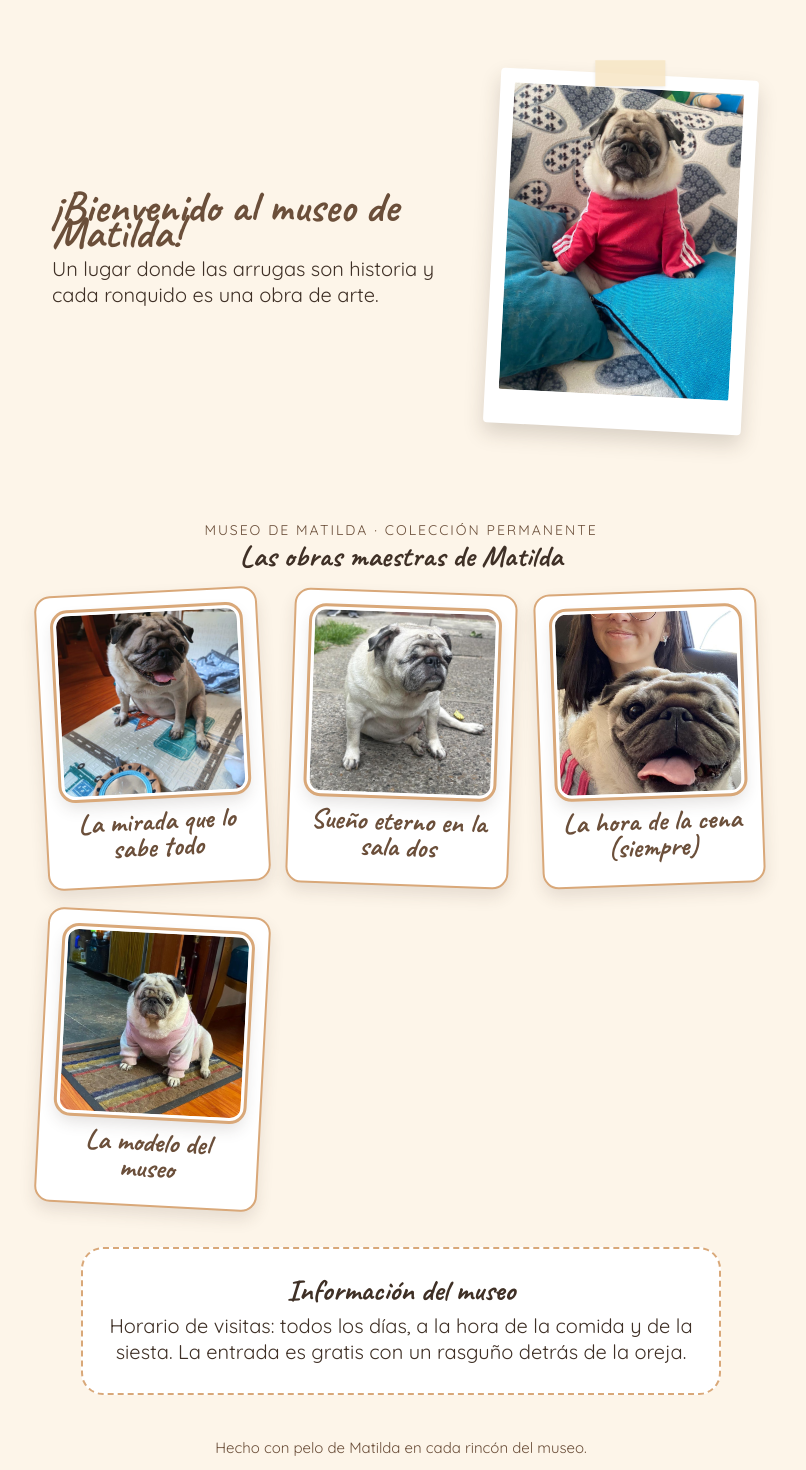
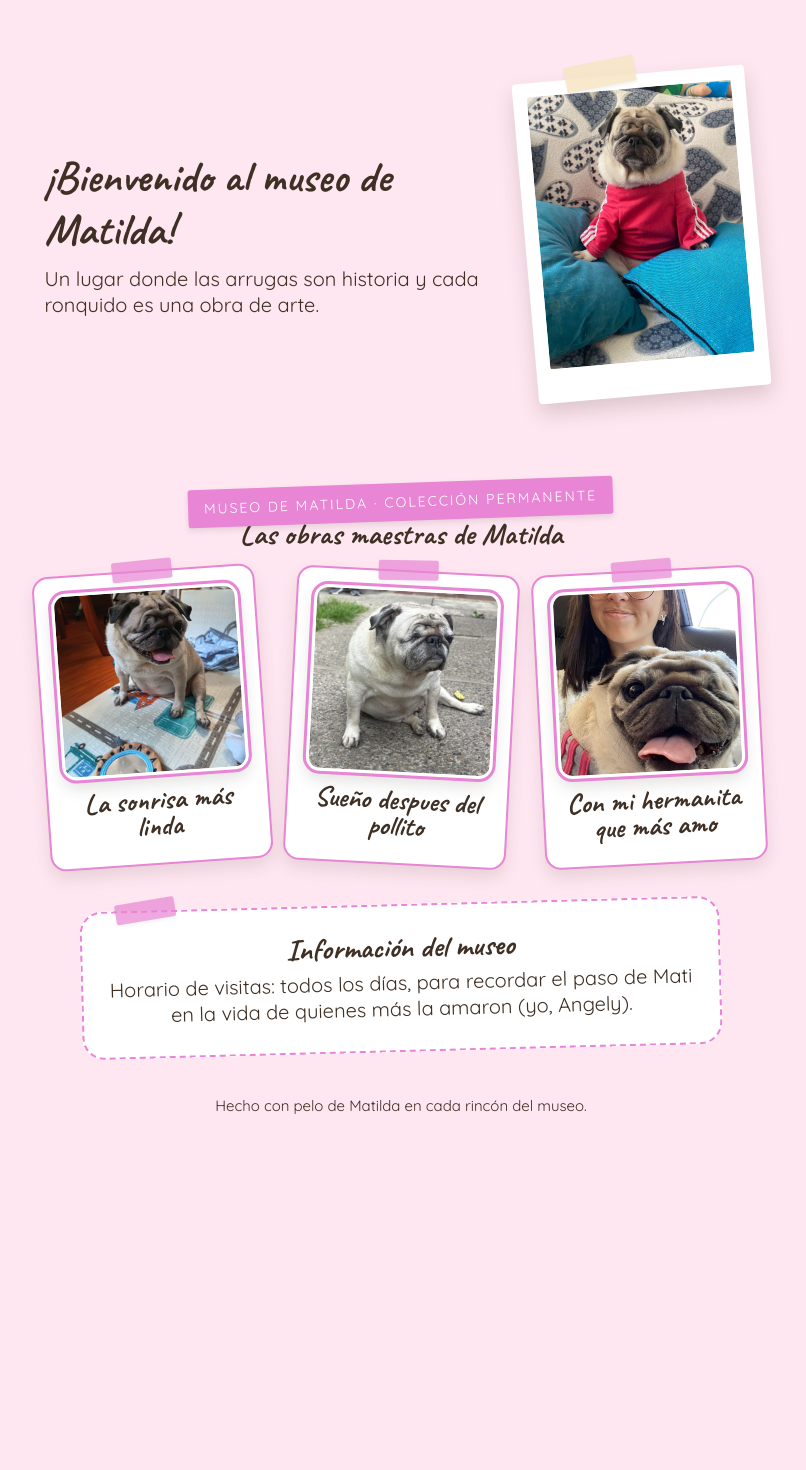
Before and after one commit to AngelyyP/Primera-pagina-react, a React (Vite) app: page / in a window 1280 px wide. Shown: the top 1470 px of the page, without its empty margins (239-1045 px from the left). After the commit the page ends 1179 px from the top, so only its background shows below. Built offline with nearby package versions, Linux system fonts and the light colour scheme.

Commit message:
Layout organico y fix superposicion del titulo (solo CSS)

```diff
--- a/src/App.css
+++ b/src/App.css
@@ -21,7 +21,7 @@
 
 .hero-text {
   text-align: left;
-  max-width: 400px;
+  max-width: 440px;
 }
 
 .polaroid {
@@ -30,21 +30,21 @@
   padding: 14px 14px 34px;
   border-radius: 4px;
   box-shadow: 0 10px 20px rgba(63, 48, 38, 0.18);
-  transform: rotate(3deg);
+  transform: rotate(-5deg);
   flex-shrink: 0;
 }
 
 .polaroid img {
   display: block;
-  width: 230px;
+  width: 205px;
   border-radius: 2px;
 }
 
 .tape {
   position: absolute;
-  top: -14px;
-  left: 50%;
-  transform: translateX(-50%) rotate(-3deg);
+  top: -16px;
+  left: 38%;
+  transform: translateX(-50%) rotate(-6deg);
   width: 70px;
   height: 26px;
   background: var(--tape);
@@ -55,6 +55,7 @@
 .hero-title {
   color: var(--brown);
   font-size: 44px;
+  line-height: 1.2;
   margin: 0;
 }
 
@@ -75,12 +76,18 @@
   }
 }
 
-/* --- Galería de Matilda --- */
+/* --- Galeria --- */
 .gallery-eyebrow {
+  display: inline-block;
   font-size: 14px;
   text-transform: uppercase;
   letter-spacing: 2px;
-  color: var(--brown);
+  color: #fff;
+  background: var(--fawn-dark);
+  padding: 6px 16px;
+  border-radius: 3px;
+  transform: rotate(-2deg);
+  box-shadow: 0 3px 6px rgba(0, 0, 0, 0.1);
   margin: 34px 0 0;
 }
 
@@ -92,6 +99,7 @@
 }
 
 .pug-card {
+  position: relative;
   background: #fff;
   border-radius: 16px;
   border: 2px solid var(--fawn-dark);
@@ -100,15 +108,28 @@
   transition: transform 0.25s ease, box-shadow 0.25s ease;
 }
 
+.pug-card::before {
+  content: '';
+  position: absolute;
+  top: -12px;
+  left: 50%;
+  transform: translateX(-50%) rotate(-2deg);
+  width: 60px;
+  height: 20px;
+  background: var(--fawn-dark);
+  opacity: 0.7;
+  border-radius: 2px;
+  box-shadow: 0 2px 4px rgba(0, 0, 0, 0.08);
+}
+
 .pug-card:hover {
   transform: translateY(-6px) rotate(0deg);
   box-shadow: 0 14px 24px rgba(63, 48, 38, 0.2);
 }
 
-.pug-card:nth-child(1) { transform: rotate(-3deg); }
-.pug-card:nth-child(2) { transform: rotate(2deg); }
-.pug-card:nth-child(3) { transform: rotate(-2deg); }
-.pug-card:nth-child(4) { transform: rotate(3deg); }
+.pug-card:nth-child(1) { transform: rotate(-4deg); }
+.pug-card:nth-child(2) { transform: rotate(3deg); }
+.pug-card:nth-child(3) { transform: rotate(-3deg); }
 
 .pug-photo-frame {
   margin: 0 auto 12px;
@@ -138,12 +159,28 @@
 
 /* --- Banner / museo --- */
 .sticker-card {
+  position: relative;
   margin: 40px auto 0;
   max-width: 640px;
   background: #fff;
   border: 2px dashed var(--fawn-dark);
   border-radius: 22px;
   padding: 28px 20px;
+  transform: rotate(-1.5deg);
+}
+
+.sticker-card::before {
+  content: '';
+  position: absolute;
+  top: -12px;
+  left: 34px;
+  width: 60px;
+  height: 20px;
+  background: var(--fawn-dark);
+  opacity: 0.7;
+  transform: rotate(-8deg);
+  border-radius: 2px;
+  box-shadow: 0 2px 4px rgba(0, 0, 0, 0.08);
 }
 
 /* --- Footer --- */
--- a/src/App.jsx
+++ b/src/App.jsx
@@ -2,7 +2,6 @@ import matiHero from './assets/Mati.jpeg'
 import mati1 from './assets/Mati1.jpeg'
 import mati2 from './assets/Mati2.jpeg'
 import mati3 from './assets/Mati3.jpeg'
-import mati4 from './assets/Mati4.jpeg'
 import Banner from './Components/Banner'
 import PugCard from './Components/PugCard'
 import Footer from './Components/Footer'
@@ -11,20 +10,17 @@ import './App.css'
 const obras = [
   {
     image: mati1,
-    title: 'La mirada que lo sabe todo',
+    title: 'La sonrisa más linda',
   },
   {
     image: mati2,
-    title: 'Sueño eterno en la sala dos',
+    title: 'Sueño despues del pollito',
   },
   {
     image: mati3,
-    title: 'La hora de la cena (siempre)',
+    title: 'Con mi hermanita que más amo',
   },
-  {
-    image: mati4,
-    title: 'La modelo del museo',
-  },
+
 ]
 
 function Bienvenida() {
--- a/src/Components/Banner.jsx
+++ b/src/Components/Banner.jsx
@@ -5,8 +5,8 @@ function Banner() {
     <section className="sticker-card">
       <h2>Información del museo</h2>
       <p className="hero-sub">
-        Horario de visitas: todos los días, a la hora de la comida y de la
-        siesta. La entrada es gratis con un rasguño detrás de la oreja.
+        Horario de visitas: todos los días, para recordar el paso de Mati
+        en la vida de quienes más la amaron (yo, Angely).
       </p>
     </section>
   )
--- a/src/index.css
+++ b/src/index.css
@@ -1,18 +1,18 @@
 @import url('https://fonts.googleapis.com/css2?family=Caveat:wght@600;700&family=Quicksand:wght@400;500;700&display=swap');
 
 :root {
-  --cream: #fdf5e9;
+  --pink: #ffe7f1;
   --ink: #3f3026;
-  --brown: #6b4f3a;
+  --fucsia: #ff00c3;
   --fawn: #efc9a6;
-  --fawn-dark: #d9a879;
+  --fawn-dark: #e885d4;
   --tongue: #f29bb0;
   --nose: #2e2a26;
   --tape: #f7e6c5;
 
   font: 18px/145% 'Quicksand', sans-serif;
   color: var(--ink);
-  background: var(--cream);
+  background: var(--pink);
 
   @media (max-width: 1024px) {
     font-size: 16px;
@@ -35,7 +35,7 @@ h1,
 h2 {
   font-family: 'Caveat', cursive;
   font-weight: 700;
-  color: var(--brown);
+  color: var(--fucsia);
 }
 
 h1 {
```
